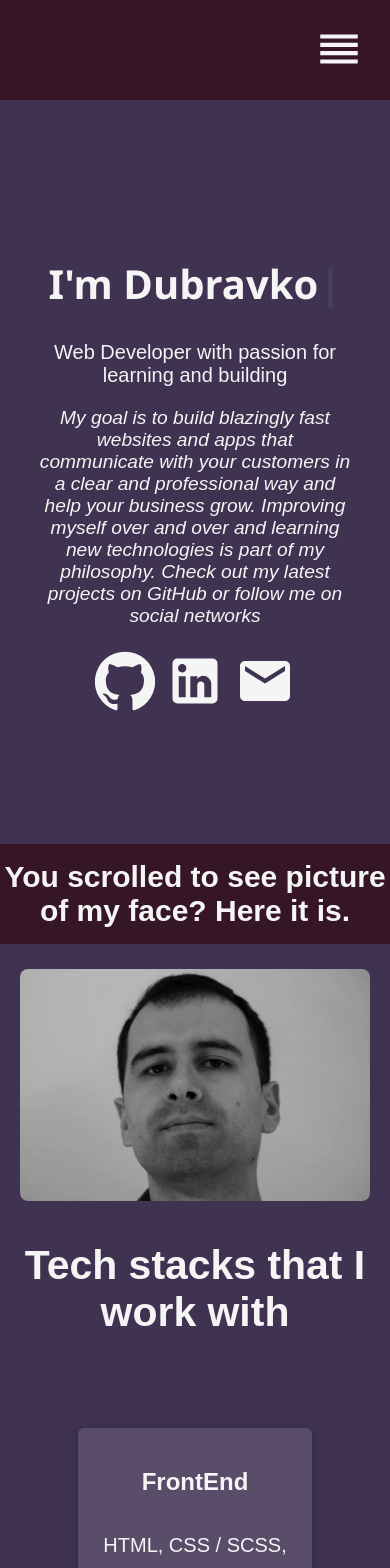
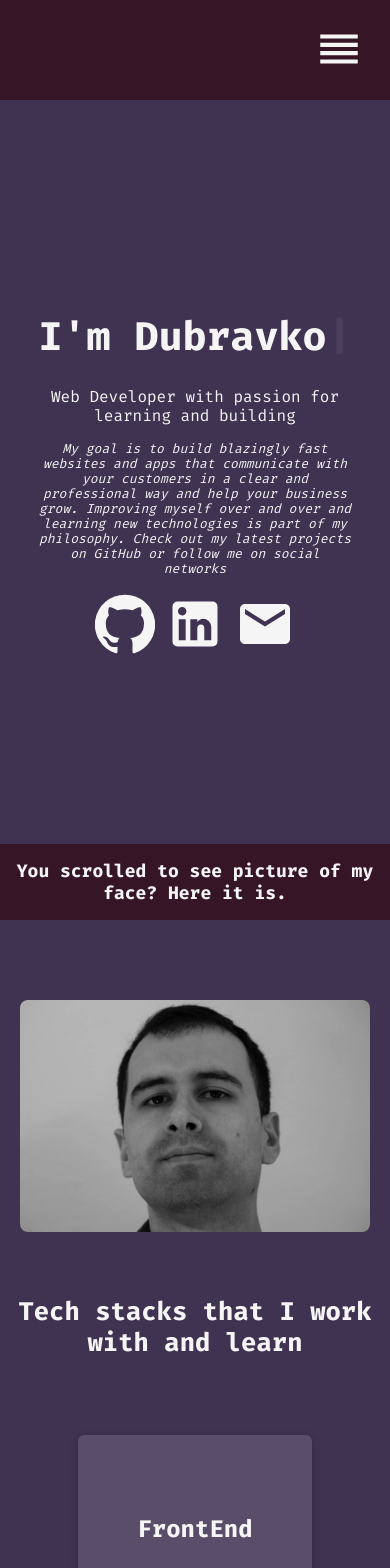
Before and after one commit to psychonautweb/React-Personal-Portfolio, a React (Create React App) app: page / in a window 390 px wide. Shown: the top 1568 px of the page. Built offline with nearby package versions, Linux system fonts and the light colour scheme.

Commit message:
fixed styling issues v1

```diff
--- a/public/index.html
+++ b/public/index.html
@@ -21,6 +21,13 @@
       work correctly both with client-side routing and a non-root public URL.
       Learn how to configure a non-root public URL by running `npm run build`.
     -->
+
+    <link rel="preconnect" href="https://fonts.googleapis.com" />
+    <link rel="preconnect" href="https://fonts.gstatic.com" crossorigin />
+    <link
+      href="https://fonts.googleapis.com/css2?family=Fira+Mono:wght@400;500;700&display=swap"
+      rel="stylesheet"
+    />
     <title>Dubravko Cajic</title>
   </head>
   <body>
--- a/src/App.css
+++ b/src/App.css
@@ -1,9 +1,17 @@
+/* GOOGLE FONT */
+
+.font-link {
+  font-family: 'Fira Mono', monospace;
+}
+
+/*  -------- */
+
 .App {
   width: 100%;
   height: auto;
   display: flex;
   flex-direction: column;
-  font-family: Arial, Helvetica, sans-serif;
+  font-family: 'Fira Mono', monospace;
   background-color: #f5f5f5;
 }
 
--- a/src/helpers/ProjectList.jsx
+++ b/src/helpers/ProjectList.jsx
@@ -15,21 +15,21 @@ export const ProjectList = [
     name: 'Windoor-plast',
     image: Project2,
     skill: 'NextJS, CSS, Sanity',
-    link: 'https://google.net',
-    code: 'www.google.com',
+    link: 'https://windoorplast.com',
+    code: 'Work In Progress',
   },
   {
     name: 'Covid19 Stats Web App',
     image: Project3,
     skill: 'HTML, CSS, JS, Firebase',
     link: 'https://psychonautweb.github.io/covid-stats-app/index.html',
-    code: 'www.google.com',
+    code: 'https://github.com/psychonautweb/covid-stats-app',
   },
   {
     name: 'Personal Portfolio',
     image: Project4,
     skill: 'HTML, CSS, JS',
     link: 'https://psychonautweb.github.io/portfolio/',
-    code: 'www.google.com',
+    code: 'dubravko.xyz',
   },
 ];
--- a/src/pages/Home.jsx
+++ b/src/pages/Home.jsx
@@ -17,9 +17,11 @@ const Home = () => {
         </h2>
         {/* <h2> Hi, I'm Dubravko </h2> */}
         <div className="prompt">
-          <p>Web Developer with passion for learning and building</p>
+          <p className="home-subtitle">
+            Web Developer with passion for learning and building
+          </p>
           <p className="intro">
-            <i>
+            <i className="font-link">
               My goal is to build blazingly fast websites and apps that
               communicate with your customers in a clear and professional way
               and help your business grow. Improving myself over and over and
@@ -27,6 +29,7 @@ const Home = () => {
               latest projects on GitHub or follow me on social networks
             </i>
           </p>
+          <aside>
             <Link href="https://github.com/psychonautweb" target="_blank">
               <GithubIcon />
             </Link>
@@ -39,13 +42,14 @@ const Home = () => {
             <Link href="mailto:contact@dubravko.xyz">
               <EmailIcon />
             </Link>
+          </aside>
         </div>
       </div>
       <div className="skills">
         <h2>You scrolled to see picture of my face? Here it is.</h2>
 
         <img width="350px" src={Img1} alt="/" />
-        <h3>Tech stacks that I work with</h3>
+        <h3>Tech stacks that I work with and learn</h3>
 
         <ol className="list">
           <li className="item">
--- a/src/styles/Contact.css
+++ b/src/styles/Contact.css
@@ -25,9 +25,12 @@ form {
 }
 
 .formElement input {
+    height: 2.5rem;
     background-color: #f5f5f5;
+    border: 1px solid #e2e1e1;
 
-    border: 1px solid #e2e1e1;
+    margin: 1rem 0;
+
 }
 
 .formElement input:focus,
@@ -37,9 +40,13 @@ textarea:focus {
 
 .formElement label {
     text-align: left;
+    font-size: 1.5rem;
+
 }
 
 textarea {
+    margin: 1rem 0;
+
     height: 120px;
     resize: none;
     background-color: #f5f5f5;
--- a/src/styles/Home.css
+++ b/src/styles/Home.css
@@ -1,7 +1,53 @@
+/*
+
+.angry-grid {
+   display: grid;
+
+   grid-template-rows: 1fr 1fr;
+   grid-template-columns: 1fr 1fr;
+
+   gap: 0px;
+   height: 100%;
+
+}
+
+#item-0 {
+
+   background-color: #89fcfb;
+   grid-row-start: 1;
+   grid-column-start: 1;
+
+   grid-row-end: 2;
+   grid-column-end: 2;
+
+}
+#item-1 {
+
+   background-color: #be8fbd;
+   grid-row-start: 2;
+   grid-column-start: 1;
+
+   grid-row-end: 3;
+   grid-column-end: 2;
+
+}
+#item-2 {
+
+   background-color: #abbb9d;
+   grid-row-start: 1;
+   grid-column-start: 2;
+
+   grid-row-end: 3;
+   grid-column-end: 3;
+
+}
+*/
+
+
 .home {
     width: 100%;
     align-items: center;
-    font-family: "Arial", sans-serif;
+    font-family: 'Fira Mono', monospace;
 }
 
 .about {
@@ -18,15 +64,18 @@
 }
 
 .about h2 {
-    font-family: "Segoe UI", Tahoma, Geneva, Verdana, sans-serif;
     font-size: 80px;
     color: #f5f5f5;
     margin-bottom: 0;
     /* height: 50px; */
 }
 
+.home-subtitle {
+    font-size: 1.5rem;
+}
+
 .intro {
-    font-size: 1.2rem;
+    font-size: 1rem;
 }
 
 .about .prompt {
@@ -52,18 +101,22 @@
 }
 
 .skills h2 {
-    margin-top: 0;
-    padding: 1rem;
 
-
+    font-size: 2rem;
     background-color: #361626;
     color: #f5f5f5;
     width: 100%;
+    height: auto;
     text-align: center;
+
+    padding: 15px 0;
+    margin: 0 0 1rem 0;
 }
 
 .skills h3 {
     color: #f5f5f5;
+    font-size: 1.6rem;
+    margin-top: 4rem;
 }
 
 .skills p {
@@ -98,6 +151,21 @@
 }
 
 
+@media only screen and (max-width: 1200px) {
+    .about h2 {
+        font-size: 50px;
+    }
+
+    .intro {
+        font-size: 1rem;
+    }
+}
+
+@media only screen and (max-width: 850px) {
+    .home-subtitle {
+        font-size: 1rem;
+    }
+}
 
 @media only screen and (max-width: 660px) {
     .about h2 {
@@ -110,6 +178,14 @@
         width: 80%;
     }
 
+    .home-subtitle {
+        font-size: 1rem;
+    }
+
+    .intro {
+        font-size: 1rem;
+    }
+
     .skills {
         text-align: center;
     }
@@ -119,8 +195,11 @@
     }
 
     .skills h2 {
-        font-size: 30px;
+        font-size: 18px;
+        padding: 1rem 0;
+        margin: 0 0 5rem 0;
     }
+
 
     .item h3 {
         font-size: 1.5rem;
--- a/src/styles/Navbar.css
+++ b/src/styles/Navbar.css
@@ -64,6 +64,14 @@
         width: 120px;
         text-align: center;
     }
+
+    .links {
+        justify-content: space-between;
+    }
+
+    .links a:nth-child(3) {
+        font-size: 23px;
+    }
 }
 
 @media only screen and (max-width: 600px) {
@@ -77,6 +85,10 @@
 
     .links {
         height: 0;
+    }
+
+    .intro {
+        font-size: 13px;
     }
 
 }
```
Lines whose indentation alone changed are shown as unchanged.
